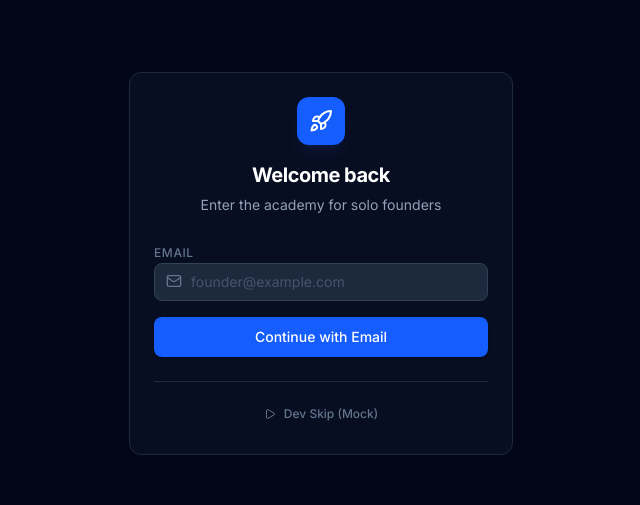
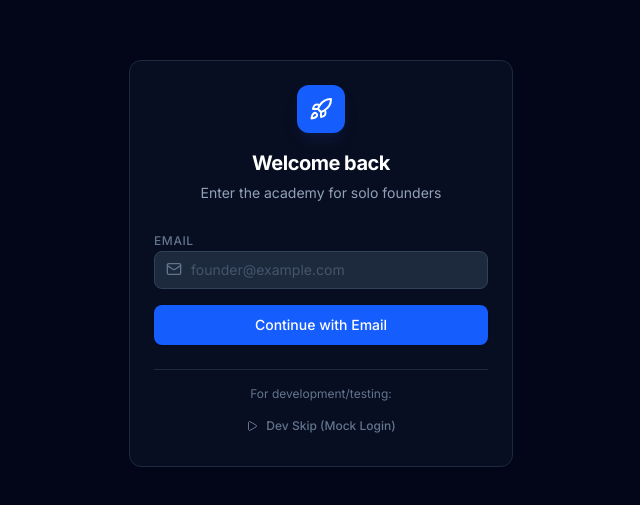
Before and after one commit to meftahmarouane/saas-academy, a Next.js app: page /login in a window 1280 px wide. Shown: the part 137-642 px from the top of the page, without its empty margins (319-959 px from the left). Built offline with nearby package versions, Linux system fonts and the light colour scheme; no server answers.

Commit message:
Update page.tsx

```diff
--- a/src/app/(auth)/login/page.tsx
+++ b/src/app/(auth)/login/page.tsx
@@ -48,9 +48,14 @@ export default function LoginPage() {
             });
 
             if (error) {
-                setMessage(error.message);
+                // Check for rate limit error
+                if (error.message.toLowerCase().includes('rate limit')) {
+                    setMessage("⚠️ Too many login attempts. Please use 'Dev Skip' below or wait a few minutes.");
+                } else {
+                    setMessage(error.message);
+                }
             } else {
-                setMessage("Check your email for the login link!");
+                setMessage("✅ Check your email for the login link!");
             }
         } catch (err) {
             console.error(err);
@@ -92,11 +97,18 @@ export default function LoginPage() {
                             </div>
                         </div>
 
+
                         {message && (
-                            <div className="p-3 rounded-lg bg-blue-500/10 text-blue-400 text-xs text-center border border-blue-500/20">
+                            <div className={`p-3 rounded-lg text-xs text-center border ${message.includes('⚠️') || message.toLowerCase().includes('error')
+                                ? 'bg-yellow-500/10 text-yellow-400 border-yellow-500/20'
+                                : message.includes('✅')
+                                    ? 'bg-green-500/10 text-green-400 border-green-500/20'
+                                    : 'bg-blue-500/10 text-blue-400 border-blue-500/20'
+                                }`}>
                                 {message}
                             </div>
                         )}
+
 
                         <Button className="w-full" disabled={loading}>
                             {loading && <Loader2 className="w-4 h-4 mr-2 animate-spin" />}
@@ -104,9 +116,16 @@ export default function LoginPage() {
                         </Button>
                     </form>
 
+
                     <div className="mt-6 border-t border-slate-800 pt-4">
-                        <Button variant="ghost" size="sm" className="w-full text-slate-500 hover:text-white" onClick={handleDevLogin}>
-                            <Play className="w-3 h-3 mr-2" /> Dev Skip (Mock)
+                        <p className="text-xs text-slate-500 text-center mb-2">For development/testing:</p>
+                        <Button
+                            variant={message?.includes('⚠️') ? 'default' : 'ghost'}
+                            size="sm"
+                            className={`w-full ${message?.includes('⚠️') ? 'bg-violet-600 hover:bg-violet-700 text-white' : 'text-slate-500 hover:text-white'}`}
+                            onClick={handleDevLogin}
+                        >
+                            <Play className="w-3 h-3 mr-2" /> Dev Skip (Mock Login)
                         </Button>
                     </div>
                 </CardContent>
```
